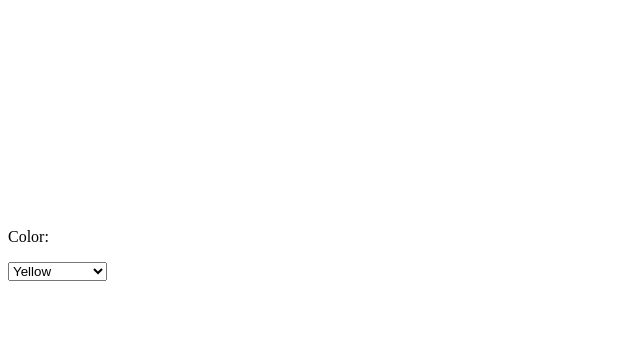
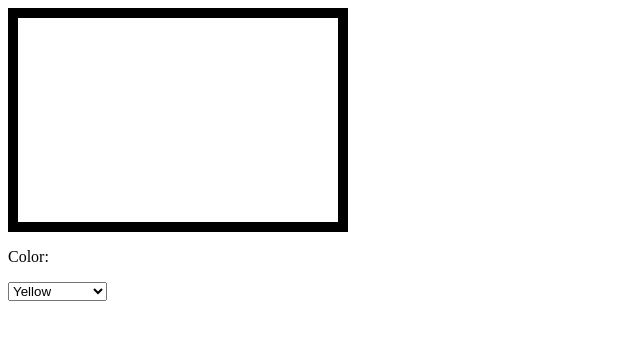
Before and after one commit to wynnliam/paint, a plain HTML site: page paint.html in a window 1280 px wide. Shown: the whole page, without its empty margins (0-640 px from the left). Drawn offline with nearby package versions, Linux system fonts and the light colour scheme.

Commit message:
Added border around canvas

```diff
--- a/paint.html
+++ b/paint.html
@@ -6,9 +6,16 @@
 
 		<script type='text/javascript' src='https://cdnjs.cloudflare.com/ajax/libs/jquery/3.2.1/jquery.min.js'>
 		</script>
+
+		<style type="text/css">
+			.container {
+				display:inline-block;
+				border:10px solid #000000;
+			}
+		</style>
 	</head>
 
-	<div>
+	<div class="container">
 		<canvas id='canvas' width='320' height='200'>
 		</canvas>
 	</div>
```
